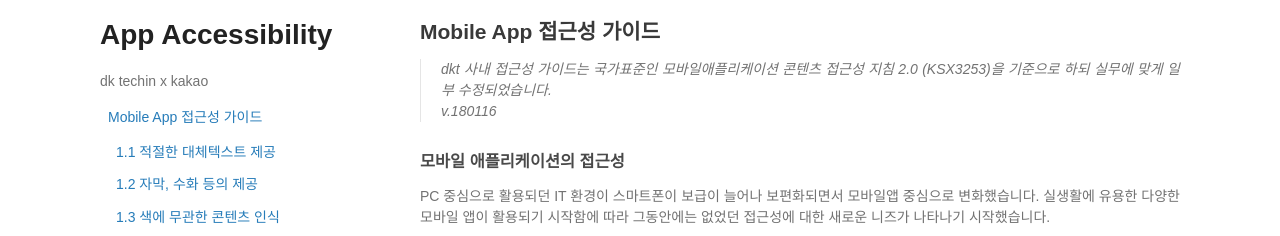
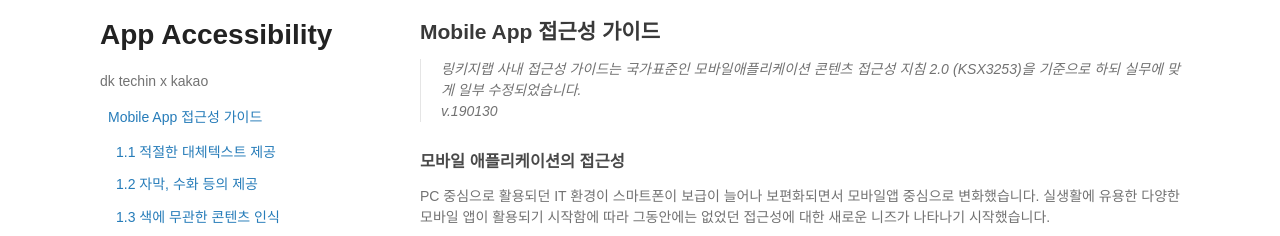
Before and after one commit to daum-a11y/app-a11y-guide, a Jekyll site: the page built from mobile/print_view.md, in a window 1280 px wide and 900 px high. Shown: the top 236 px of the window. Built offline with Jekyll 4.4.1, drawn with Linux system fonts in a browser that asks for light colours.

Commit message:
dkt 명칭 수정

```diff
--- a/mobile/print_view.md
+++ b/mobile/print_view.md
@@ -4,7 +4,7 @@ title: Mobile App 접근성 가이드
 ---
 
 ## Mobile App 접근성 가이드
-> dkt 사내 접근성 가이드는 국가표준인 모바일애플리케이션 콘텐츠 접근성 지침 2.0 (KSX3253)을 기준으로 하되 실무에 맞게 일부 수정되었습니다.<br/> v.180116
+> 링키지랩 사내 접근성 가이드는 국가표준인 모바일애플리케이션 콘텐츠 접근성 지침 2.0 (KSX3253)을 기준으로 하되 실무에 맞게 일부 수정되었습니다.<br/> v.190130
 
 
 ### 모바일 애플리케이션의 접근성
```
Also changed, not shown: index.md (+1 -1 lines).
